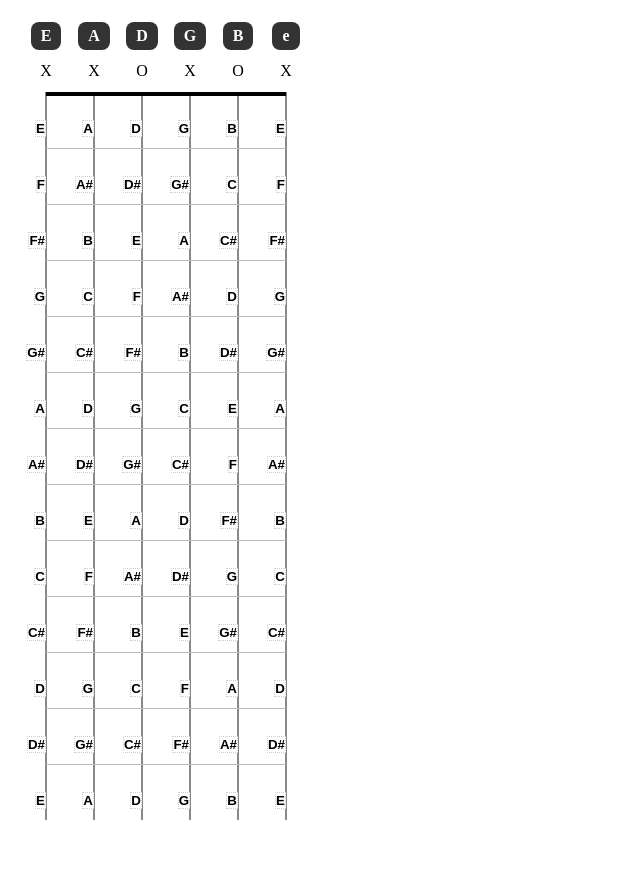
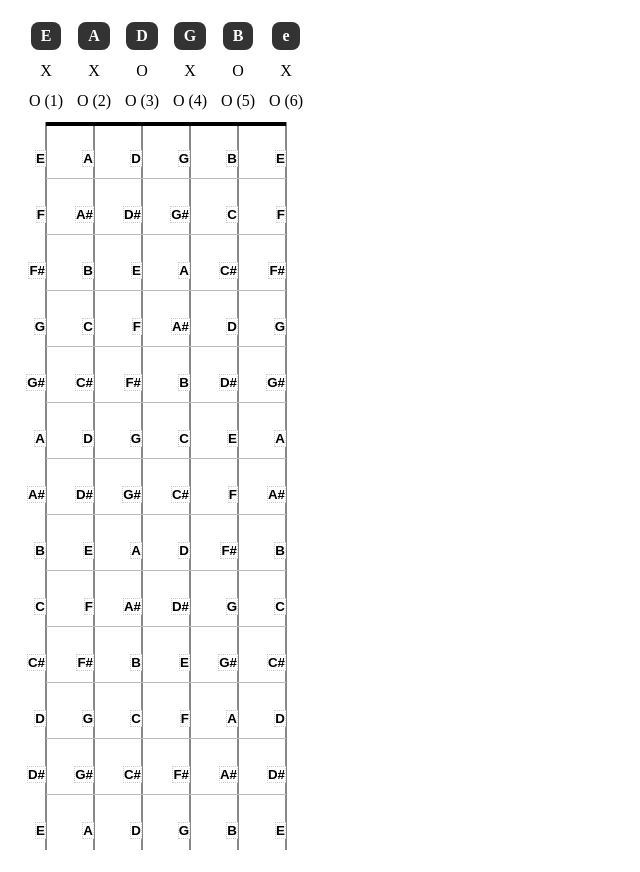
Before and after one commit to seangravener/fretboard-react, a React (Vite) app: page / in a window 1280 px wide. Shown: the whole page, without its empty margins (0-640 px from the left). Before the commit the page ends 842 px from the top, so only its background shows below. Built offline with nearby package versions, Linux system fonts and the light colour scheme.

Commit message:
Stub open string function

```diff
--- a/src/features/fretboard/components/FretboardDisplay.tsx
+++ b/src/features/fretboard/components/FretboardDisplay.tsx
@@ -6,6 +6,10 @@ type Props = {
   options?: { displayNotes: boolean };
   onFretClick?: (stringNum: number, fretNum: number) => void;
 };
+
+interface FretboardOpenStringsProps2 {
+  fretboard: Fretboard;
+}
 
 export const FretboardNoteLabels = () => {
   return (
@@ -31,6 +35,27 @@ export const FretboardOpenStrings = () => {
   );
 };
 
+export const FretboardOpenStrings2 = ({
+  fretboard,
+}: FretboardOpenStringsProps2) => {
+  const getOpenStrings = (fretboard: Fretboard) =>
+    fretboard.strings.filter(
+      (string) => !string.frets.some((fret) => fret.isHighlighted)
+    );
+
+  const openStrings = getOpenStrings(fretboard);
+
+  return (
+    <div className="open-string-indicators">
+      {openStrings.map((string) => (
+        <div key={string.stringNumber} className="open-string-indicator">
+          O ({string.stringNumber})
+        </div>
+      ))}
+    </div>
+  );
+};
+
 export const FretboardDisplay = ({
   fretboard,
   options,
@@ -40,6 +65,7 @@ export const FretboardDisplay = ({
     <div className="fretboard-container">
       <FretboardNoteLabels></FretboardNoteLabels>
       <FretboardOpenStrings></FretboardOpenStrings>
+      <FretboardOpenStrings2 fretboard={fretboard}></FretboardOpenStrings2>
 
       <div className="fretboard">
         {fretboard.strings.map((string) => (
```
